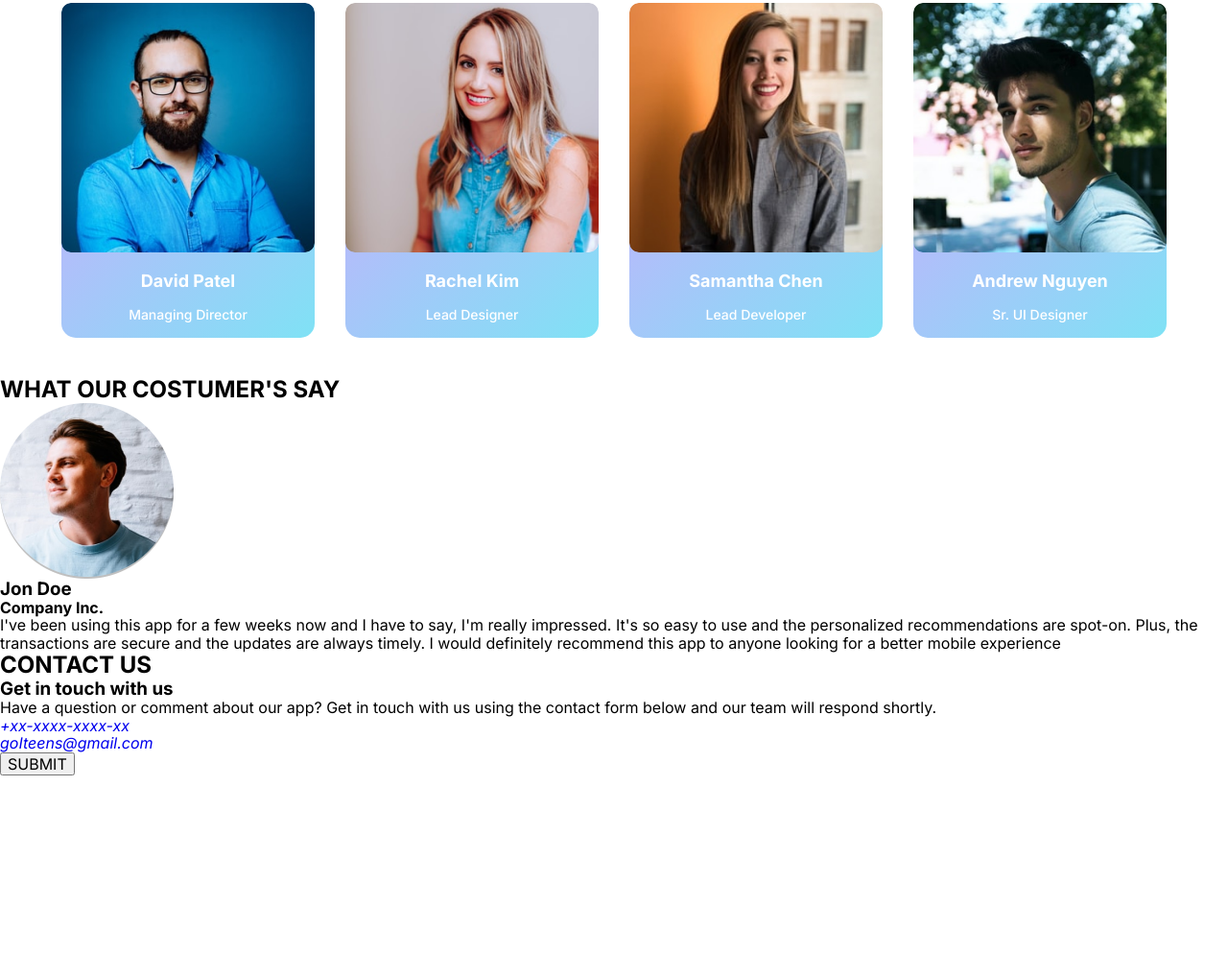
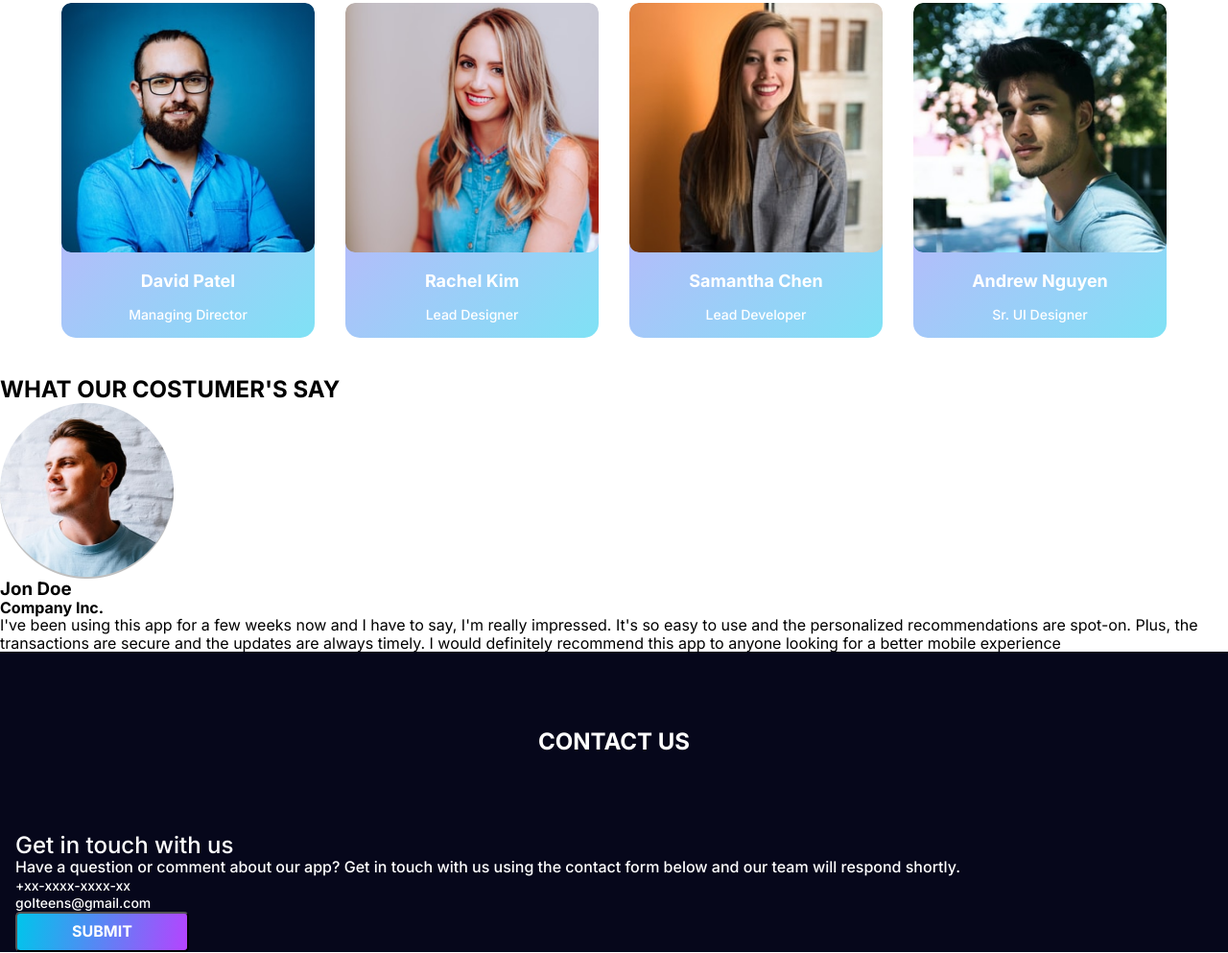
Before and after one commit to HlibNikitin/blended-15_16, a plain HTML site: page index.html in a window 1280 px wide. Shown: the part 2491-3484 px from the top of the page at 96% size. Before the commit the page ends 3299 px from the top, so only its background shows below. Drawn offline with nearby package versions, Linux system fonts and the light colour scheme.

Commit message:
footer styles

```diff
--- a/css/styles.css
+++ b/css/styles.css
@@ -153,3 +153,65 @@ body {
 .hero {
   display: flex;
 }
+
+
+/* #region Footer */
+
+.section-footer {
+  width: 1280px;
+  background-color: #06071b;
+  paddiing: 16px 0;
+  border-bottom: 1px solid #fff;
+ }
+
+ .footer-main-title {
+  font-weight: 700;
+  font-size: 24px;
+  color: #fff;
+
+  text-align: center;
+  text-transform: capitalize;
+  padding-top: 80px;
+  margin-bottom: 80px;
+ }
+ .first-footer-container {
+ }
+
+ .footer-subtitle {
+   font-weight: 500;
+ font-size: 24px;
+ color: #fff;
+ }
+
+ .footer-text {
+   font-weight: 500;
+ font-size: 16px;
+ color: #fff;
+ }
+ .social-media-list {
+ }
+ .social-media-li-item {
+ }
+ .social-media-link {
+ }
+ .address { font-style: normal;
+ }
+
+ .contact-list-item {
+ }
+ .contact-link {
+   font-weight: 500;
+ font-size: 14px;
+ color: #fff;
+ }
+ .submit-footer-btn {
+   font-weight: 700;
+ font-size: 16px;
+ color: #fff;
+ border-radius: 5px;
+ width: 181px;
+ height: 42px;
+ background: linear-gradient(99deg, #00c5eb 0%, #b544fe 100%);
+ }
+
+ /* +endregion Footer */
--- a/index.html
+++ b/index.html
@@ -231,29 +231,35 @@
       </section>
       <!-- End os section What our costumer`s say -->
     </main>
-    <footer>
-      <h2>CONTACT US</h2>
-      <h3>Get in touch with us</h3>
-      <p>
+     <!-- #Region Footer -->
+     <footer class="section-footer">
+      <div class="container">
+      <h2 class="footer-main-title">CONTACT US</h2>
+      <div class="first-footer-container">
+      <h3 class="footer-subtitle">Get in touch with us</h3>
+      <p class="footer-text">
         Have a question or comment about our app? Get in touch with us using the
         contact form below and our team will respond shortly.
       </p>
-      <ul>
-        <li>
-          <a href="https://www.facebook.com/" img src="#" alt="Facebook"></a>
+      <ul class="social-media-list">
+        <li class="social-media-li-item">
+          <a class="social-media-link" href="https://www.facebook.com/" img src="#" alt="Facebook"></a>
         </li>
-        <li><a href="https://x.com/" img src="#" alt="twitter"></a></li>
-        <li>
-          <a href="https://www.linkedin.com/" img src="#" alt="linkedin"></a>
+        <li><a class="social-media-link" href="https://x.com/" img src="#" alt="twitter"></a></li>
+        <li class="social-media-li-item">
+          <a class="social-media-link" href="https://www.linkedin.com/" img src="#" alt="linkedin"></a>
         </li>
       </ul>
-      <address>
-        <ul>
-          <li><a href="tel:+xxxxxxxxxxxx">+xx-xxxx-xxxx-xx</a></li>
-          <li><a href="mailto:goIteens@gmail.com">goIteens@gmail.com</a></li>
+    </div>
+      <address class="address">
+        <ul contact-list>
+          <li class="contact-list-item"><a class="contact-link" href="tel:+xxxxxxxxxxxx">+xx-xxxx-xxxx-xx</a></li>
+          <li><a class="contact-link" href="mailto:goIteens@gmail.com">goIteens@gmail.com</a></li>
         </ul>
       </address>
-      <button type="button">SUBMIT</button>
+      <button type="button" class="submit-footer-btn">SUBMIT</button>
+     </div>
     </footer>
+    <!-- #endregion Footer -->
   </body>
 </html>
```
